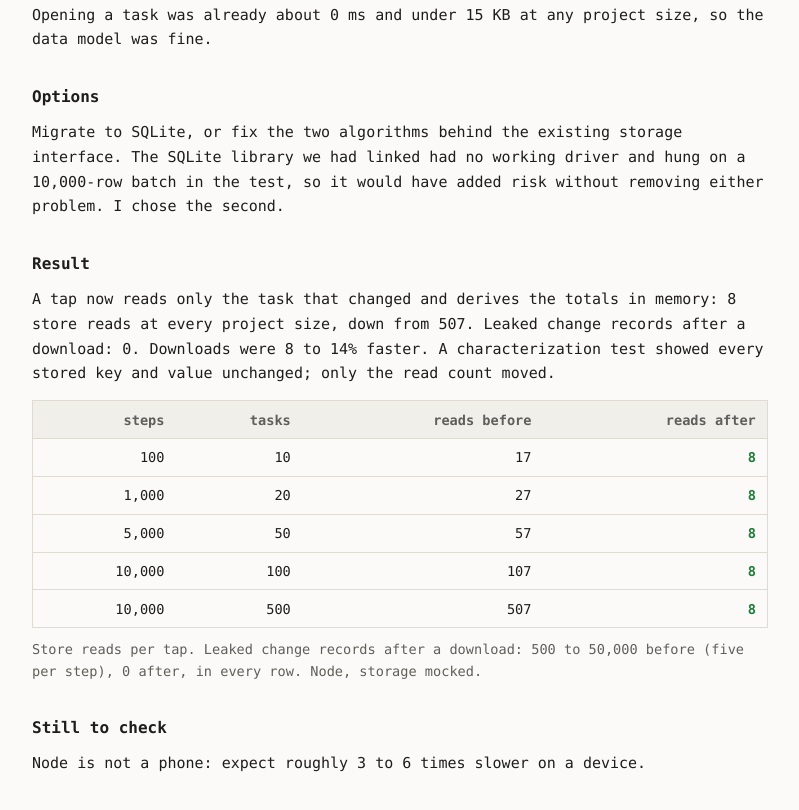
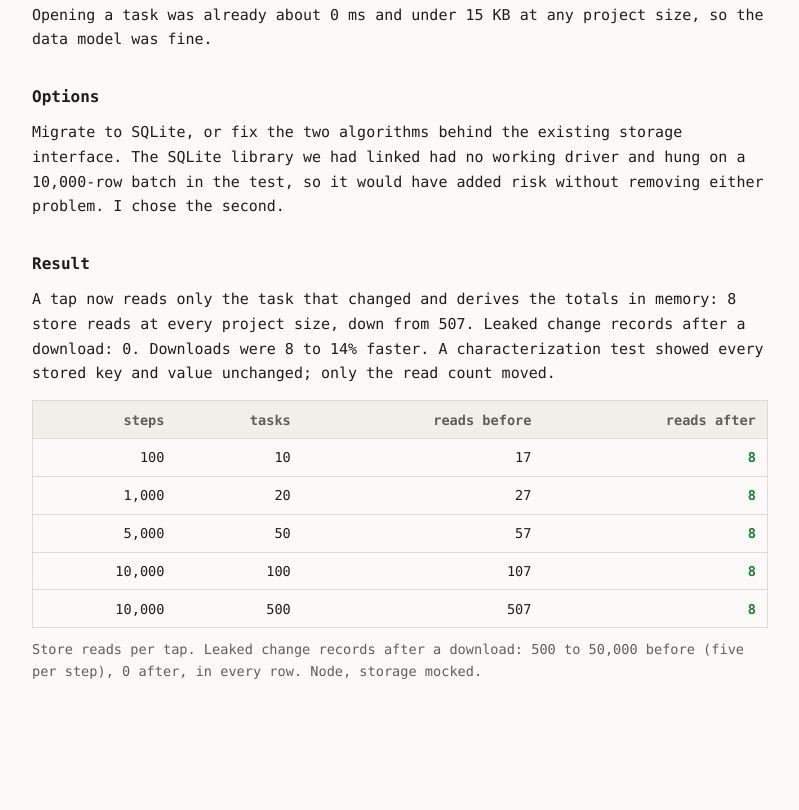
Before and after one commit to nikolaoccid/portfolio, a plain HTML site: page notes/507-to-8.html in a window 1280 px wide. Shown: the part 740-1550 px from the top of the page, without its empty margins (240-1039 px from the left). After the commit the page ends 1511 px from the top, so only its background shows below. Drawn offline with Linux system fonts and the light colour scheme.

Commit message:
Write-up: drop the closing section

```diff
--- a/notes/507-to-8.html
+++ b/notes/507-to-8.html
@@ -47,9 +47,6 @@
       </table>
     </div>
     <p class="caption">Store reads per tap. Leaked change records after a download: 500 to 50,000 before (five per step), 0 after, in every row. Node, storage mocked.</p>
-
-    <h2>Still to check</h2>
-    <p>Node is not a phone: expect roughly 3 to 6 times slower on a device.</p>
   </article>
 </main>
 </body>
```
